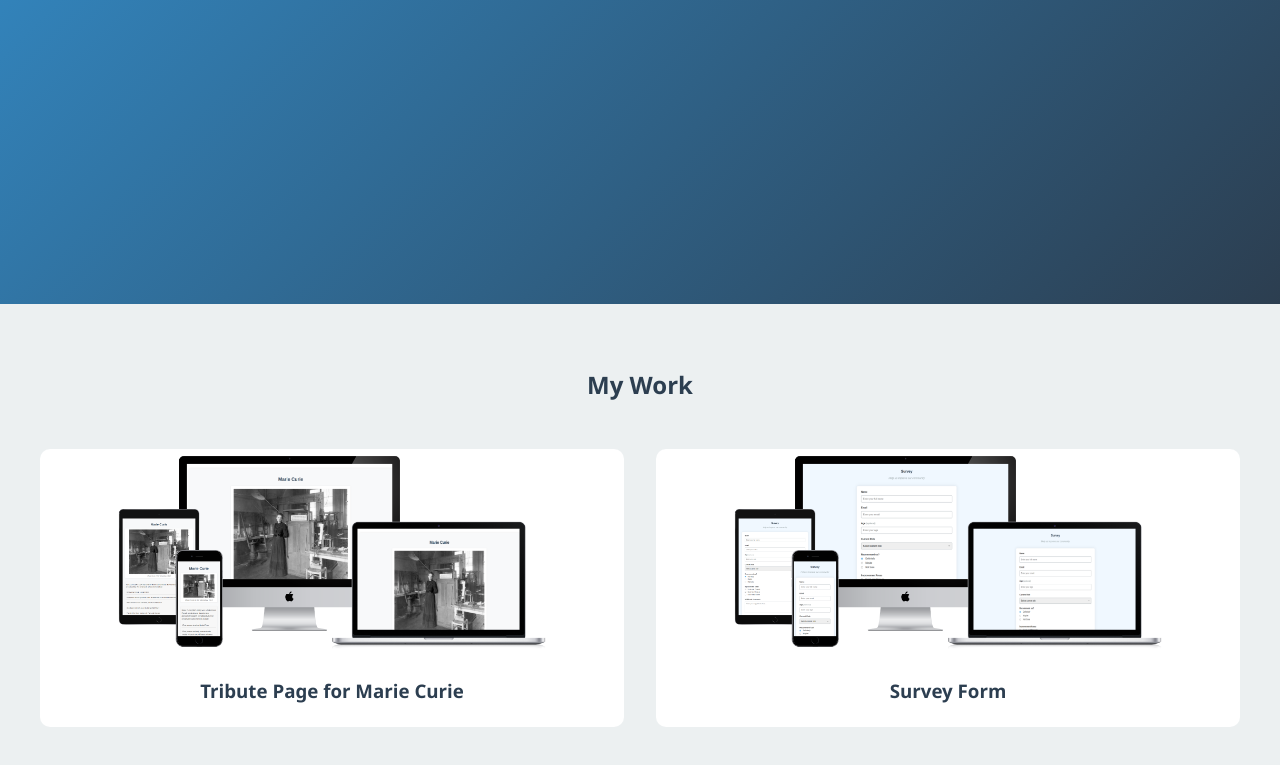
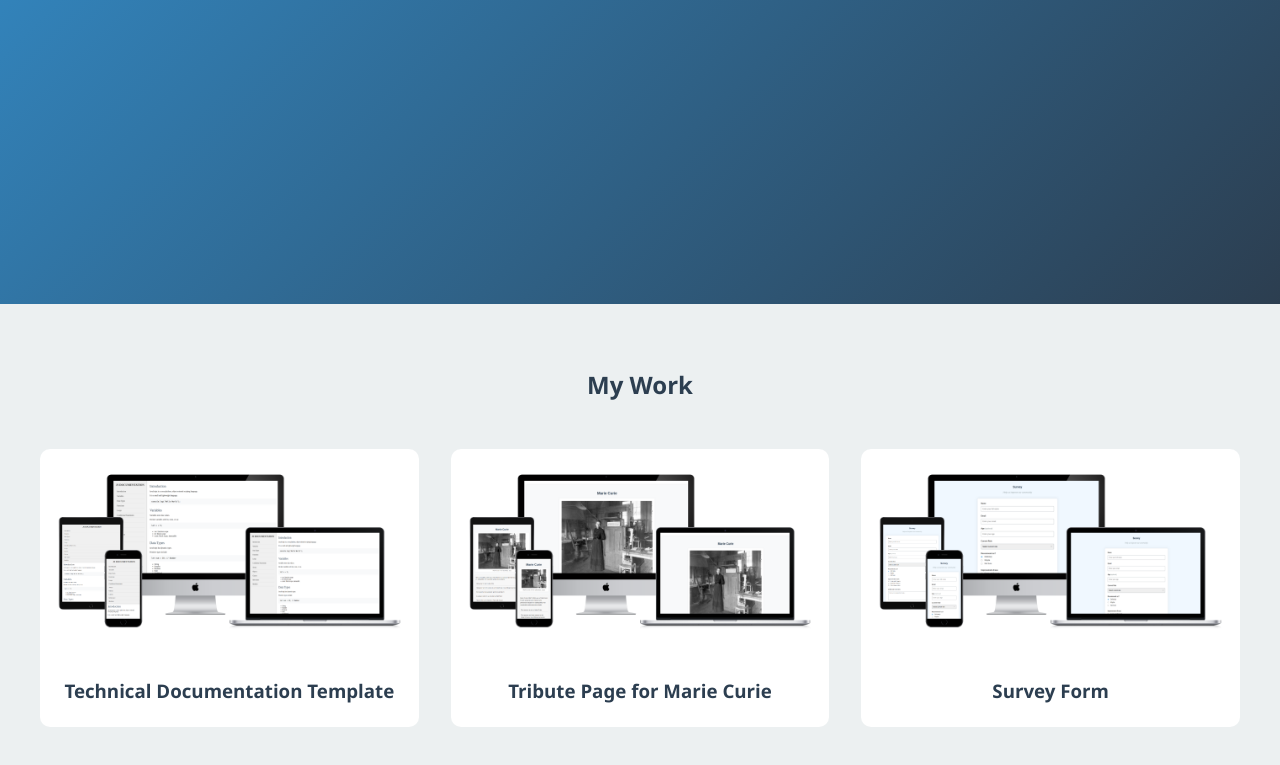
Before and after one commit to nurf21/Personal-Portfolio-Webpage, a plain HTML site: page index.html in a window 1280 px wide. Shown: the part 496-1261 px from the top of the page. Drawn offline with Linux system fonts and the light colour scheme.

Commit message:
Added new project tile for Technical Documentation Template

```diff
--- a/index.html
+++ b/index.html
@@ -23,6 +23,10 @@
   <section id="projects">
     <h2 class="section-title">My Work</h2>
     <div class="projects-grid">
+      <a href="https://documentationtemplate.netlify.app" target="_blank" class="project-tile">
+        <img src="assets/images/techincal-documentation-page.png" alt="Project 3">
+        <h3>Technical Documentation Template</h3>
+      </a>
       <a href="https://mariecurietribute.netlify.app" target="_blank" class="project-tile">
         <img src="assets/images/tribute-page.png" alt="Project 2">
         <h3>Tribute Page for Marie Curie</h3>
```
Also changed, not shown: assets/images/techincal-documentation-page.png (added).
